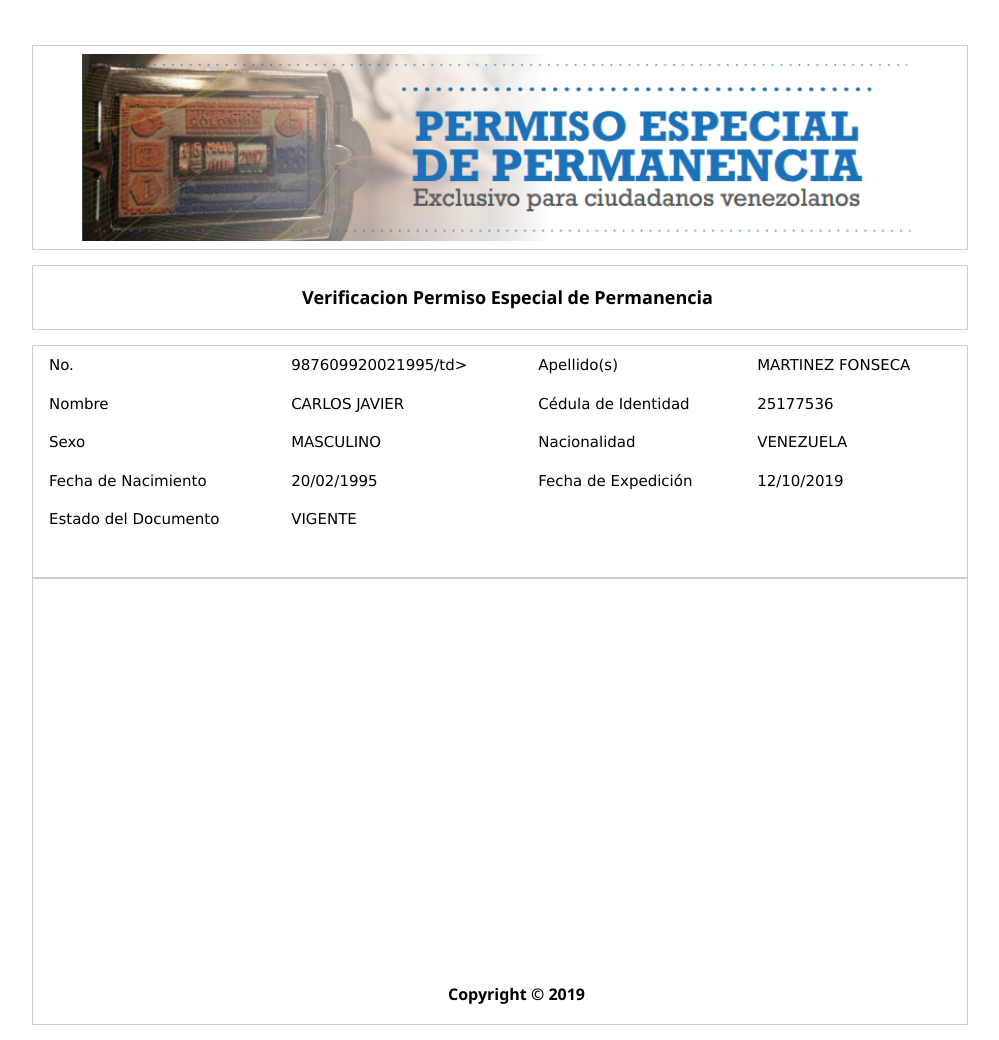
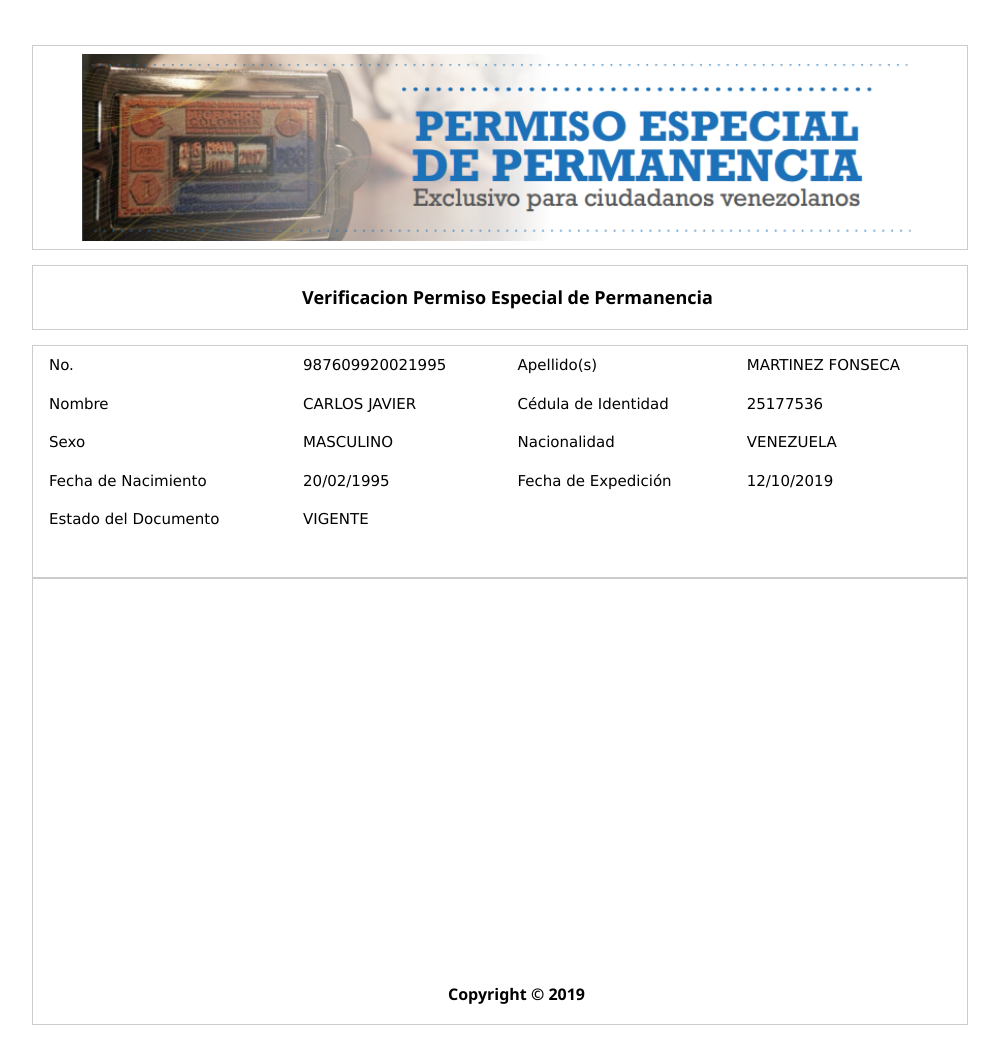
Before and after one commit to appsmigracioncolombialy/Certificado-Martinez-Carlos, a plain HTML site: page index.html in a window 1280 px wide. Shown: the whole page, without its empty margins (192-1191 px from the left). Drawn offline with nearby package versions, Linux system fonts and the light colour scheme.

Commit message:
Update index.html

```diff
--- a/index.html
+++ b/index.html
@@ -152,7 +152,7 @@ th, td {
 
       <tr>
       <td>No.</td>
-      <td>987609920021995/td>
+      <td>987609920021995</td>
       <td>Apellido(s)</td>
       <td>MARTINEZ FONSECA</td>
     </tr>
```
